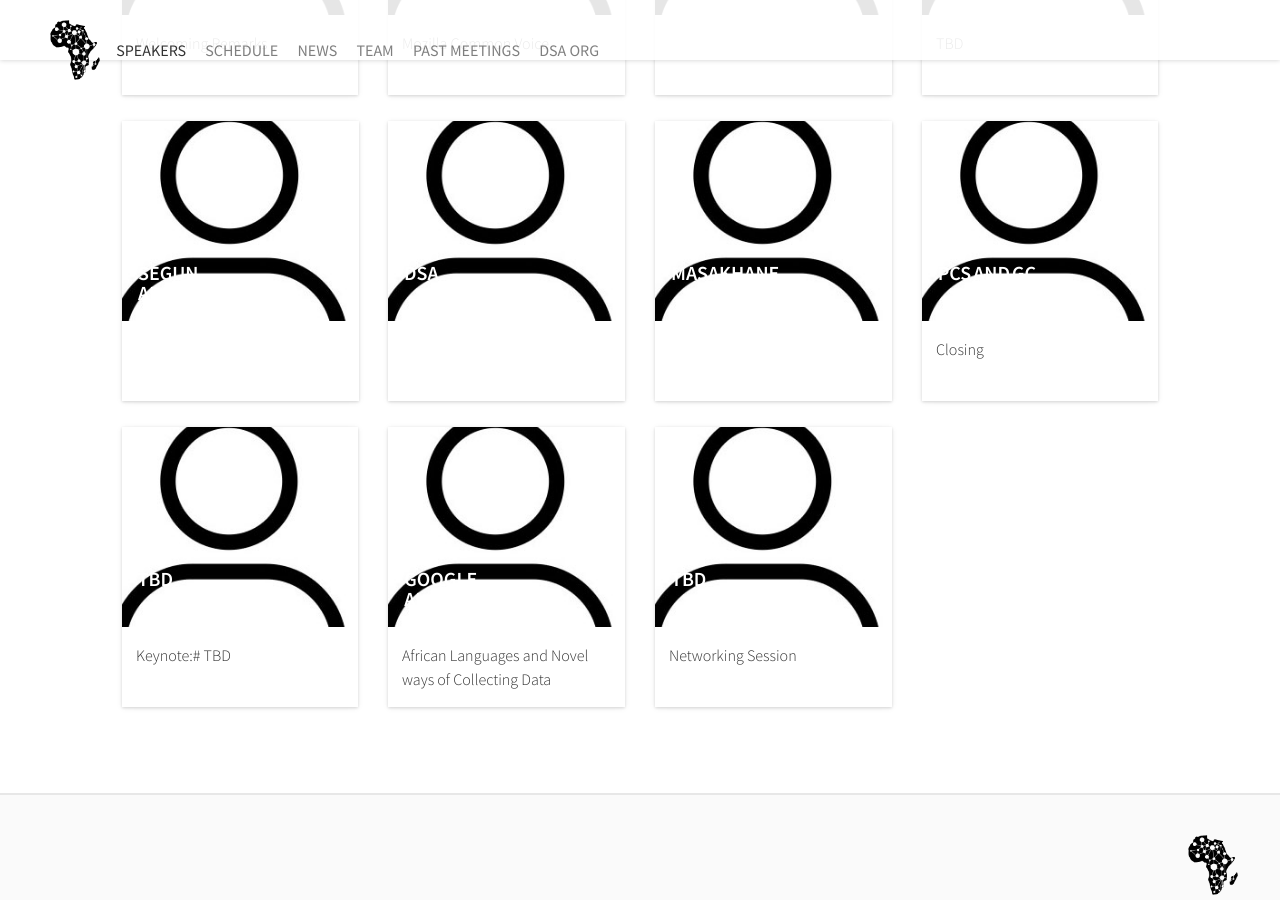
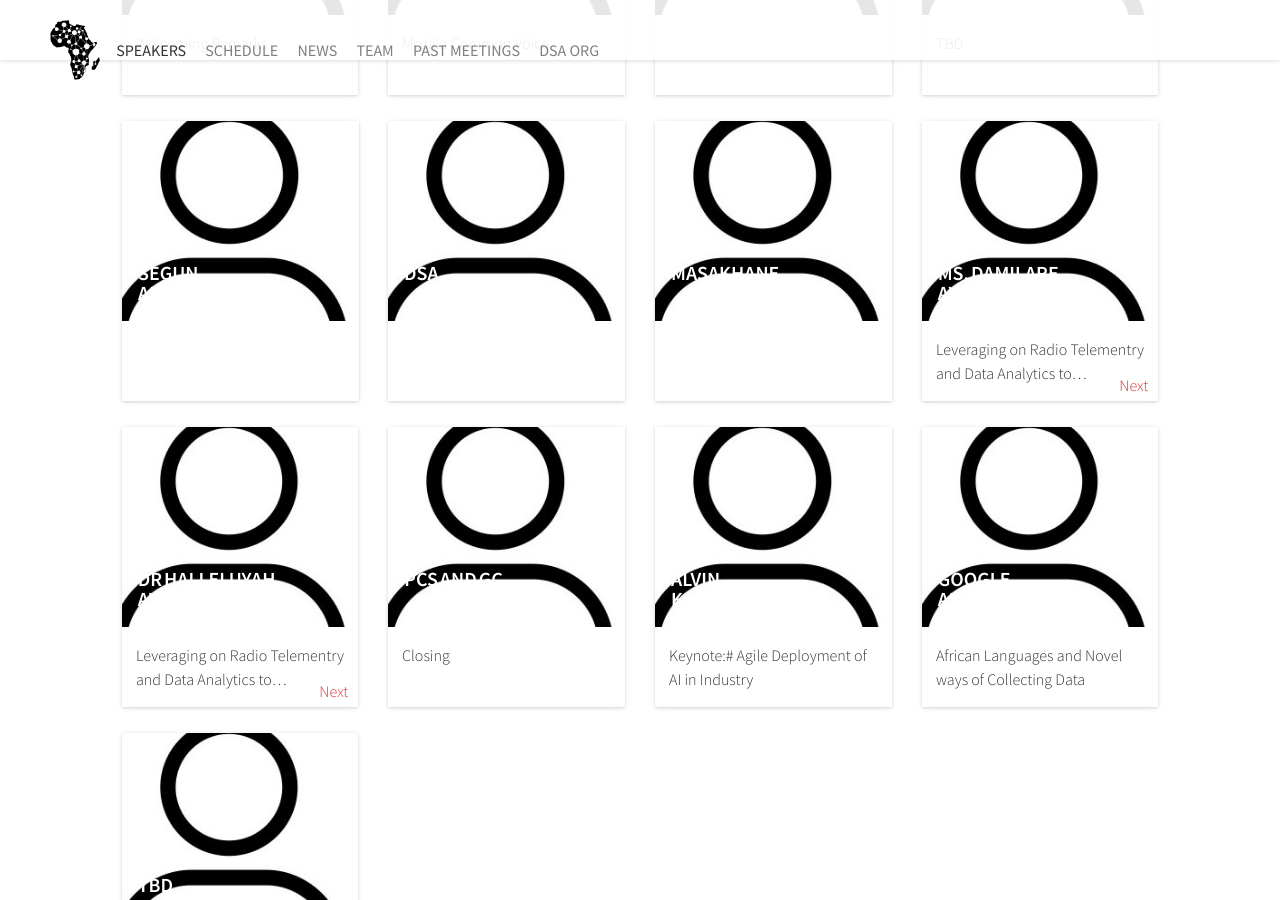
Before and after one commit to datsciafrica/dsa2022arusha, a Jekyll site: the page built from speakers.html, in a window 1280 px wide and 900 px high, scrolled down 4008 px. Built offline with Jekyll 4.4.1, drawn with Linux system fonts in a browser that asks for light colours; nearby versions of some CDN libraries; some web fonts are replaced; comment, search, counter and statistics services are not loaded.

Commit message:
UPdated the titles for friday

```diff
--- a/_data/sessions.yml
+++ b/_data/sessions.yml
@@ -153,7 +153,7 @@
   speakers: [everson]
   language: en
   complexity: "Intermediate"
-  presentation: ""
+  presentation: "https://drive.google.com/file/d/1zHz2T1vrHvgkanpu5cdVVRV1C5JpBiN4/view?usp=sharing"
 -
   id: deep_learning_hands_on
   title: "Hands-on introduction to Deep Learning"
@@ -162,7 +162,7 @@
   speakers: [ernest, katumba]
   language: en
   complexity: "Intermediate"
-  presentation: ""
+  presentation: "https://drive.google.com/file/d/13aj7_8931immYGgQuvrnGETxEpNf3daN/view?usp=sharing"
 -
   id: bayesian_machine_learning
   title: "Bayesian Machine Learning"
@@ -171,7 +171,7 @@
   speakers: [markus,humberto]
   language: en
   complexity: "Intermediate"
-  presentation: ""
+  presentation: "https://drive.google.com/file/d/13aj7_8931immYGgQuvrnGETxEpNf3daN/view?usp=sharing"
 #Summer School Day 3---------------------------------------------------------------------------
 -
   id: enterprise_design
@@ -181,6 +181,7 @@
   speakers: [thiga]
   language: en
   complexity: "Beginner"
+  presentation: "https://drive.google.com/file/d/1Zc3MRf2q04Kg8YzsvEIZAUmYemlWy7F-/view?usp=sharing"
 -
   id: computational_modelling
   title: "Computational modelling for understanding inequality in social gatherings"
@@ -189,7 +190,7 @@
   speakers: [marcos]
   language: en
   complexity: "Intermediate"
-  presentation: "tbd"
+  presentation: "https://drive.google.com/file/d/1CYM-qP1m8ZWtM3-KMKZlHFq62ZdzzBDQ/view?usp=sharing"
 -
   id: AI_readiness_index
   title: "AI Readiness Index for Africa"
@@ -198,7 +199,7 @@
   speakers: [martin]
   language: en
   complexity: "Intermediate"
-  presentation: "tbd"
+  presentation: "https://docs.google.com/presentation/d/1tifts6o1atyquE_NMpe4xBTSrcCVuVIg/edit?usp=sharing&ouid=106169766544111501619&rtpof=true&sd=true"
 -
   id: data_engineering
   title: "Data Engineering "
@@ -277,7 +278,7 @@
   speakers: [kadeghe]
   language: en
   complexity: "Intermediate"
-  presentation: "tbd"
+  presentation: "https://drive.google.com/file/d/1dH7ghH3u__dIVNXWqY5MmNcclsnU8atO/view?usp=sharing"
 -
   id: dsa_research_award
   title: "Early Detection and Diagnosis of Crop Diseases: Acquisition and Machine Learning Analysis of Imagery and Spectral Data"
@@ -286,7 +287,7 @@
   speakers: [owomugisha]
   language: en
   complexity: "Intermediate"
-  presentation: "tbd"
+  presentation: "https://drive.google.com/file/d/1mprlYZfMbyV5_TBcrE-rNfsgwsf5thka/view?usp=sharing"
 #-
 #  id: gender_differences
 #  title: "Keynote:# Gender Differences in Urban Mobility"
@@ -300,6 +301,14 @@
   title: "Keynote:# Data, Technology and Community: An African Farmer’s Perspective"
   subtype: keynote
   speakers: [agaba]
+  language: en
+  complexity: "Intermediate"
+  presentation: "https://drive.google.com/file/d/1L_4CyB89HoF0hOW2i40HzsC9nOwVOPVD/view?usp=sharing"
+-
+  id: Leveraging_Radio
+  title: "Leveraging on Radio Telementry and Data Analytics to Understand Fruit Bat Movement Pattern"
+  subtype: presentation
+  speakers: [halleluyah, damilare]
   language: en
   complexity: "Intermediate"
   presentation: "tbd"
@@ -329,7 +338,7 @@
   presentation: ""
 -
   id: snapshot_talks
-  title: "Snapshot Talks [Junior & Early Researchers(9 talks@10min)]"
+  title: "Snapshot Talks [Junior & Early Researchers]"
   subtype: presentation
   speakers: []
   language: en
@@ -364,17 +373,17 @@
 #Work Shop Day 2---------------------------------------------------------------------------
 -
   id: nssf
-  title: "Keynote:# TBD"
+  title: "Keynote:# Agile Deployment of AI in Industry"
   subtype: presentation
   speakers: [nssf]
   language: en
   complexity: "Intermediate"
   presentation: "tbd"
 -
-  id: christian_humberto
-  title: "TBD"
+  id: leveraging_on_radio
+  title: "Leveraging on Radio Telementry and Data Analytics to Understand Fruit Bat Movement Pattern"
   subtype: presentation
-  speakers: [humberto]
+  speakers: [halleluyah, damilare]
   language: en
   complexity: "Intermediate"
   presentation: "tbd"
@@ -382,7 +391,7 @@
   id: markus_kaiser
   title: "TBD"
   subtype: presentation
-  speakers: [markus]
+  speakers: [markus, humberto]
   language: en
   complexity: "Intermediate"
   presentation: "tbd"
@@ -401,7 +410,7 @@
   speakers: [damon]
   language: en
   complexity: "Intermediate"
-  presentation: "tbd"
+  presentation: "https://drive.google.com/file/d/1ZuO5xZ-JZadRpVzkBq9wxIMItMAQTisv/view?usp=sharing"
 -
   id: AI_community_experience
   title: "AI Community Experience"
@@ -426,6 +435,14 @@
   language: en
   complexity: "Intermediate"
   presentation: "tbd"
+#-
+#  id: snapshot_talks
+#  title: "Snapshot Talks"
+#  subtype: presentation
+#  speakers: [morine]
+#  language: en
+#  complexity: "Intermediate"
+#  presentation: "tbd"
 -
   id: closing
   title: "Closing"
--- a/_data/speakers.yml
+++ b/_data/speakers.yml
@@ -940,6 +940,20 @@
   company: "Masakhane"
   thumbnailUrl: person.jpg
 -
+  id: damilare
+  name: "Ms. Damilare"
+  surname: "Ayonkule"
+  title: "TBD"
+  company: "Bowen University Iwo, Nigeria"
+  thumbnailUrl: person.jpg
+-
+  id: halleluyah
+  name: "Dr Halleluyah"
+  surname: "Aworinde"
+  title: "TBD"
+  company: "Bowen University Iwo, Nigeria"
+  thumbnailUrl: person.jpg
+-
   id: pcgc
   name: "PCs and GC"
   surname: ""
@@ -948,8 +962,8 @@
   thumbnailUrl: person.jpg
 -
   id: nssf
-  name: "TBD"
-  surname: ""
+  name: "Alvin"
+  surname: "Kabwama"
   company: "NSSF, Uganda"
   title: "TBD"
   bio: ""
```
Also changed, not shown: _data/schedule_tbd.yml (+12 -2 lines), 3 other files.
